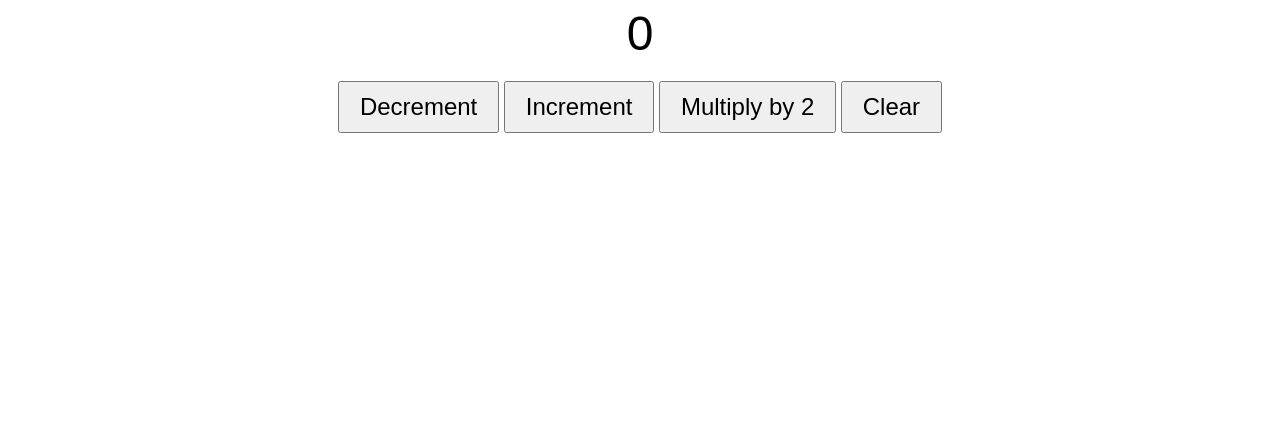
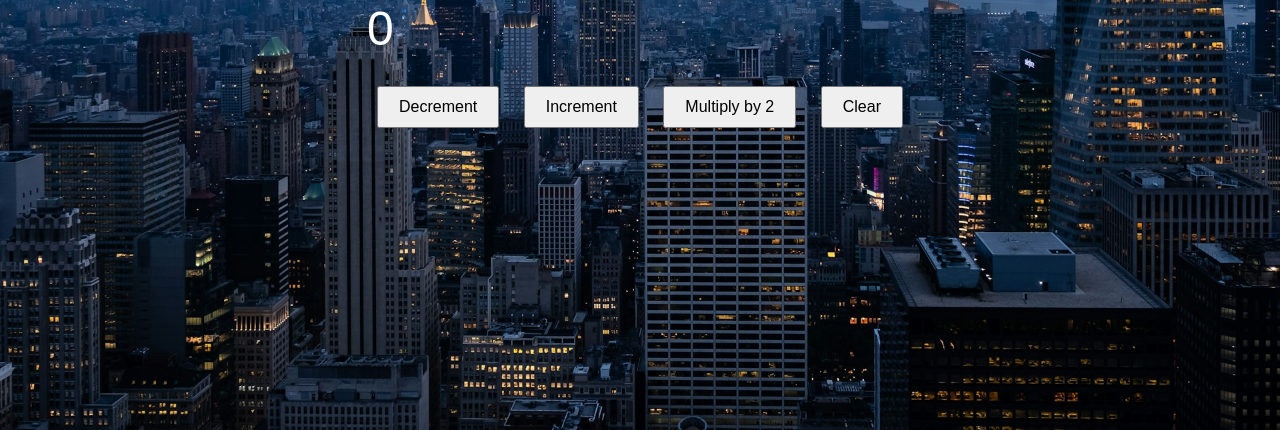
Before and after one commit to technusEnzo/counterApp, a plain HTML site: page index.html in a window 1280 px wide. Shown: the part 370-800 px from the top of the page. Drawn offline with Linux system fonts and the light colour scheme.

Commit message:
Added CSS code for background and handling layout like buttons, etc.

```diff
--- a/index.html
+++ b/index.html
@@ -3,30 +3,8 @@
 <head>
     <meta charset="UTF-8">
     <meta name="viewport" content="width=device-width, initial-scale=1.0">
-    <title>Simple Counter</title>
-    <style>
-        body {
-            font-family: sans-serif;
-            display: flex;
-            justify-content: center;
-            align-items: center;
-            height: 100vh;
-            margin: 0;
-            text-align: center;
-        }
-
-        #counter {
-            font-size: 3em;
-            margin-bottom: 20px;
-        }
-
-        button {
-            font-size: 1.5em;
-            padding: 10px 20px;
-            cursor: pointer;
-            margin: 0 10 20 30px;
-        }
-    </style>
+    <title>Simple Counter App</title>
+    <link rel="stylesheet" href="style.css">
 </head>
 <body>
     <div>
--- /dev/null
+++ b/style.css
@@ -0,0 +1,33 @@
+body {
+    margin: 0; /* Remove default body margin */
+    padding: 0; /* Remove default body padding */
+    height: 100vh; /* Make body take up the full viewport height */
+    display: flex; /* Use flexbox for centering */
+    justify-content: center; /* Center horizontally */
+    align-items: center; /* Center vertically */
+    background-image: url('background_image.jpg'); /* Replace with your image path */
+    background-size: cover; /* Cover the entire background */
+    background-repeat: no-repeat; /* Prevent image repetition */
+    background-position: center; /* Center the image */
+    font-family: sans-serif;
+    color: white; /* Example text color */
+}
+
+.container {
+    text-align: center; /* Center counter and buttons */
+    background-color: rgba(0, 0, 0, 0.5); /* Semi-transparent background for content */
+    padding: 20px;
+    border-radius: 10px;
+}
+
+button {
+    padding: 10px 20px;
+    margin: 10px;
+    font-size: 16px;
+    cursor: pointer;
+}
+
+#counter {
+    font-size: 48px;
+    margin-bottom: 20px;
+}
```
Also changed, not shown: background_image.jpg (added).
